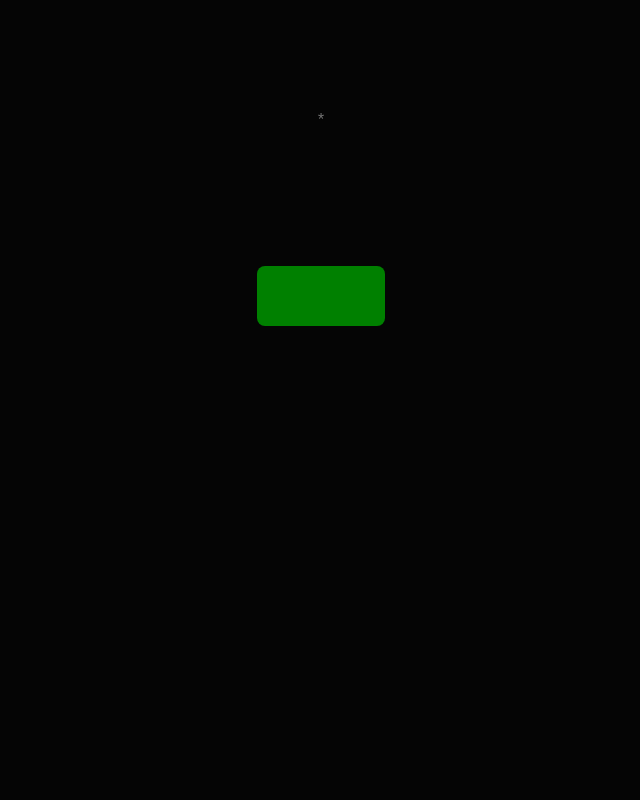
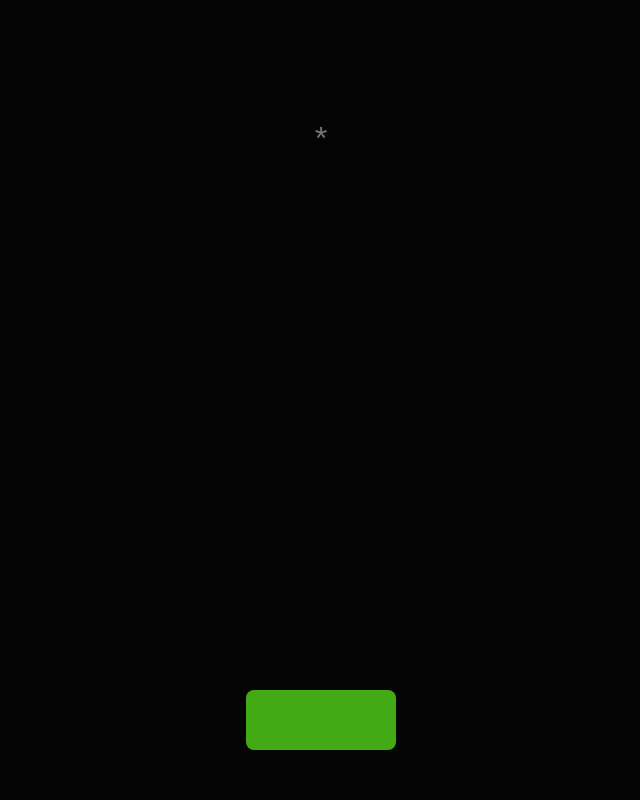
Before and after one commit to CuriousDog69/NewLang, a plain HTML site: page index.html in a window 1280 px wide. Shown: the whole page, without its empty margins (319-959 px from the left). Drawn offline with Linux system fonts and the light colour scheme.

Commit message:
maybe i f**ed ir

```diff
--- a/index.html
+++ b/index.html
@@ -4,49 +4,22 @@
     <meta charset="UTF-8" />
     <title>Translator for Kevin Boomerang</title>
     <link rel="stylesheet" href="styles.css" />
-    <style>
-        .green-button {
-            background-color: green;
-            color: white;
-            border: none;
-            padding: 15px 30px;
-            margin-top: 20px;
-            cursor: pointer;
-            border-radius: 8px;
-            width: 10%; /* Full width */
-            height: 60px; /* Make it taller */
-        }
-
-        .input-panel {
-            display: flex;
-            flex-direction: column; /* Stack textarea and button */
-            align-items: center;
-        }
-
-        .input-field {
-            width: 100%;
-            min-height: 150px;
-            font-size: 16px;
-        }
-    </style>
 </head>
 <body>
-<div class="container">
-    <!-- Input Panel -->
-    <div class="input-panel">
-        <textarea
-            id="inputField"
-            class="input-field"
-            placeholder="*"
-        ></textarea>
-        <!-- Big blank green button BELOW textarea -->
-        <button id="greenButton" class="green-button"></button>
-    </div>
+    <div class="container">
+        <!-- Input Panel -->
+        <div class="input-panel">
+            <textarea id="inputField" class="input-field" placeholder="*"></textarea>
+        </div>
 
         <!-- Bottom Panel -->
         <div class="bottom-panel">
             <div id="bottomText" class="bottom-text"></div>
         </div>
+<!-- Button Panel -->
+<div class="button-panel">
+    <button id="copyButton" class="copy-button"></button>
+</div>
     </div>
 
     <script src="script.js"></script>
--- a/script.js
+++ b/script.js
@@ -58,25 +58,7 @@ function wait(ms) {
     return new Promise((resolve) => setTimeout(resolve, ms));
 }
 
-// Auto-resize textarea when content changes
-document.addEventListener('DOMContentLoaded', function() {
-  const textarea = document.getElementById('inputField');
-
-  // Function to adjust height automatically
-  function autoResizeTextarea() {
-    textarea.style.height = 'auto'; // Reset height
-    textarea.style.height = textarea.scrollHeight + 'px'; // Set to content height
-  }
-
-  // Call on input
-  textarea.addEventListener('input', autoResizeTextarea);
-
-  // Initial call
-  autoResizeTextarea();
-});
-
-// Event listener for input field (when the user presses Enter)
-document.getElementById('inputField').addEventListener('keydown', async function (e) {
+document.getElementById("inputField").addEventListener("keydown", async function (e) {
     //this shit is cursed, why does removing it break ths
     await wait(1);
     const userInput = this.value;
@@ -90,20 +72,52 @@ document.getElementById('inputField').addEventListener('keydown', async function
     document.getElementById("bottomText").textContent = convertedText;
 });
 
-document.getElementById('greenButton').addEventListener('click', async function () {
-    const userInput = document.getElementById('inputField').value;
-    let convertedText;
-    if (userInput.split(".").length + userInput.split("|").length > 4) {
-        convertedText = decode(userInput);
-    } else {
-        convertedText = encode(userInput);
+// Auto-resize textarea when content changes
+document.addEventListener("DOMContentLoaded", function () {
+    const textarea = document.getElementById("inputField");
+    const copyButton = document.getElementById("copyButton");
+    const bottomText = document.getElementById("bottomText");
+
+    // Function to adjust height automatically
+    function autoResizeTextarea() {
+        textarea.style.height = "auto"; // Reset height
+        textarea.style.height = textarea.scrollHeight + "px"; // Set to content height
     }
-    navigator.clipboard.writeText(convertedText)
-  .then(() => {
-    console.log("Text copied to clipboard!");
-  })
-  .catch(err => {
-    console.error("Failed to copy: ", err);
-  });
 
+    // Call on input
+    textarea.addEventListener("input", autoResizeTextarea);
+
+    // Initial call
+    autoResizeTextarea();
+
+    // Add copy button functionality
+    copyButton.addEventListener("click", function () {
+        // Copy the bottom text content
+        navigator.clipboard
+            .writeText(bottomText.textContent)
+            .then(() => {
+                // Provide visual feedback
+                const originalText = copyButton.textContent;
+                copyButton.textContent = "Copied!";
+                setTimeout(() => {
+                    copyButton.textContent = originalText;
+                }, 2000);
+            })
+            .catch((err) => {
+                console.error("Could not copy text: ", err);
+            });
+    });
 });
+
+// Remove the duplicate event listener below
+// document.getElementById("copyButton").addEventListener("click", async function () {
+//     const userInput = document.getElementById("inputField").value;
+//     let convertedText;
+//     if (userInput.split(".").length + userInput.split("|").length > 4) {
+//         convertedText = decode(userInput);
+//     } else {
+//         convertedText = encode(userInput);
+//     }
+
+//     navigator.clipboard.writeText(convertedText);
+// });
--- a/styles.css
+++ b/styles.css
@@ -3,14 +3,12 @@
 	--background-color: rgb(5, 5, 5);
 	--text-color: rgb(65, 170, 20);
 	--caret-color: green;
+	--text-size: 2rem;
 
 	/* Spacing */
-	--panel-margin: 6rem;
+	--panel-margin: 1rem;
+}
 
-	/* Sizes */
-	--font-size-normal: 2rem;
---text-max-width: 80%; /* Added missing variable */
-}
 body {
 	margin: 0;
 	padding: 0;
@@ -31,18 +29,18 @@ body {
 		align-items: center;
 		justify-content: center;
 	background-color: var(--background-color);
-		width: 100vw;
-		padding-top: var(--panel-margin);
-		padding-bottom: var(--panel-margin);
-/* Remove the fixed flex: 1 to allow the panel to grow */
-	flex: 0 0 auto;
+	width: 100%;
+		height: 40vh;
+		/* 40% of viewport height */
+		padding: var(--panel-margin);
+		box-sizing: border-box;
 }
 
 .input-field {
 	width: 100%;
 min-height: 4rem;
 	max-height: 70vh;
-	font-size: var(--font-size-normal);
+	font-size: var(--text-size);
 	background-color: var(--background-color);
 	color: var(--text-color);
 	caret-color: var(--caret-color);
@@ -51,25 +49,62 @@ body {
 	border: none;
 	white-space: pre-wrap;
 	word-wrap: break-word;
-	overflow-y: hidden;
+	overflow-y: auto;
 	resize: none;
 	padding: 1rem;
 	box-sizing: border-box;
-	display: block;
 }
 
 .bottom-panel {
-	flex: 1;
 	display: flex;
 		align-items: center;
 		justify-content: center;
 	background-color: var(--background-color);
+	width: 100%;
+		height: 40vh;
+		/* 40% of viewport height */
+		padding: var(--panel-margin);
+		box-sizing: border-box;
 }
 
 .bottom-text {
-	font-size: var(--font-size-normal);
+	width: 100%;
+	height: 100%;
+	font-size: var(--text-size);
 	color: var(--text-color);
 	white-space: pre-wrap;
 	word-wrap: break-word;
-	max-width: var(--text-max-width);
+	overflow-y: auto;
+	padding: 1rem;
+	box-sizing: border-box;
+
+	/* Add these properties to center text vertically */
+	display: flex;
+	align-items: center;
+	justify-content: center;
+	text-align: center;
 }
+
+	.button-panel {
+		display: flex;
+		align-items: center;
+		justify-content: center;
+		background-color: var(--background-color);
+		width: 100%;
+		height: 20vh;
+		/* 20% of viewport height */
+		padding: var(--panel-margin);
+		box-sizing: border-box;
+	}
+
+	.copy-button {
+		background-color: var(--text-color);
+		color: var(--background-color);
+		border: none;
+		padding: 15px 30px;
+		font-size: 1.2rem;
+		cursor: pointer;
+		border-radius: 8px;
+		min-width: 150px;
+		min-height: 60px;
+}
```
Lines whose indentation alone changed are shown as unchanged.
